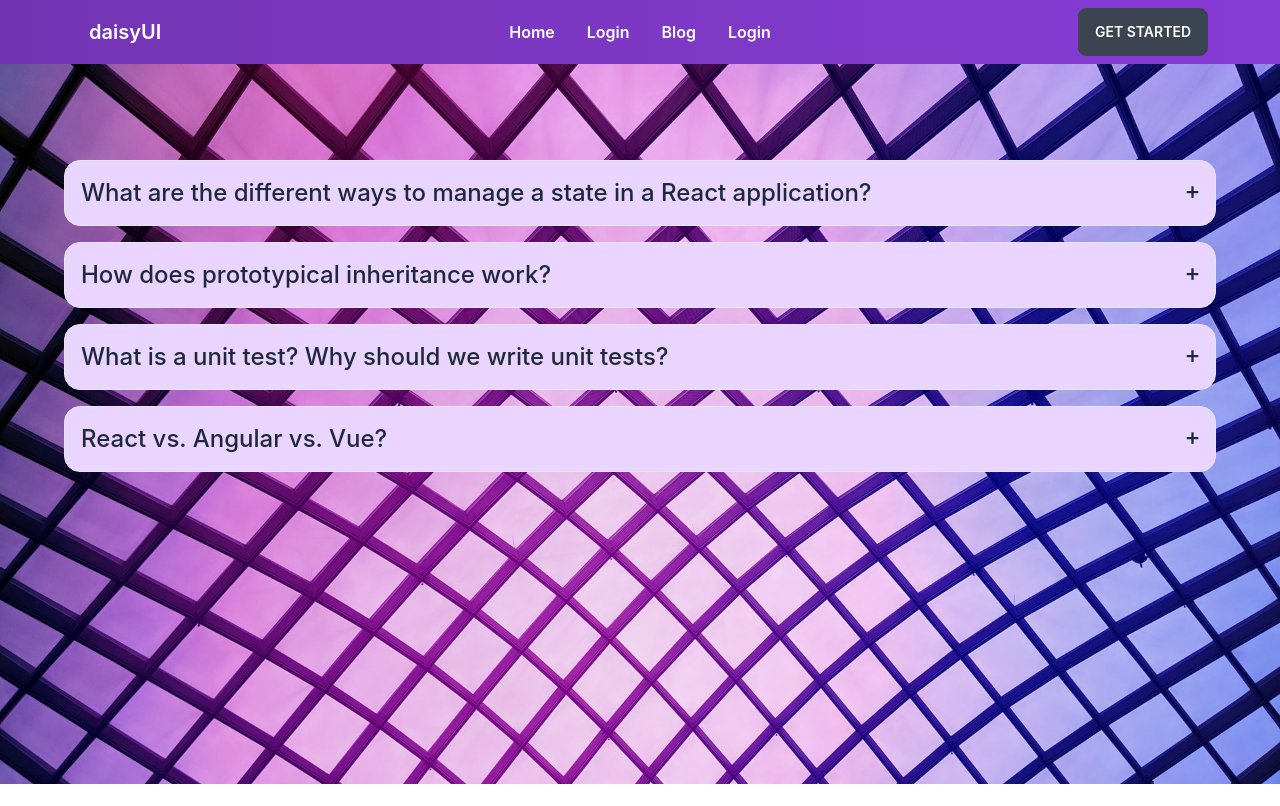
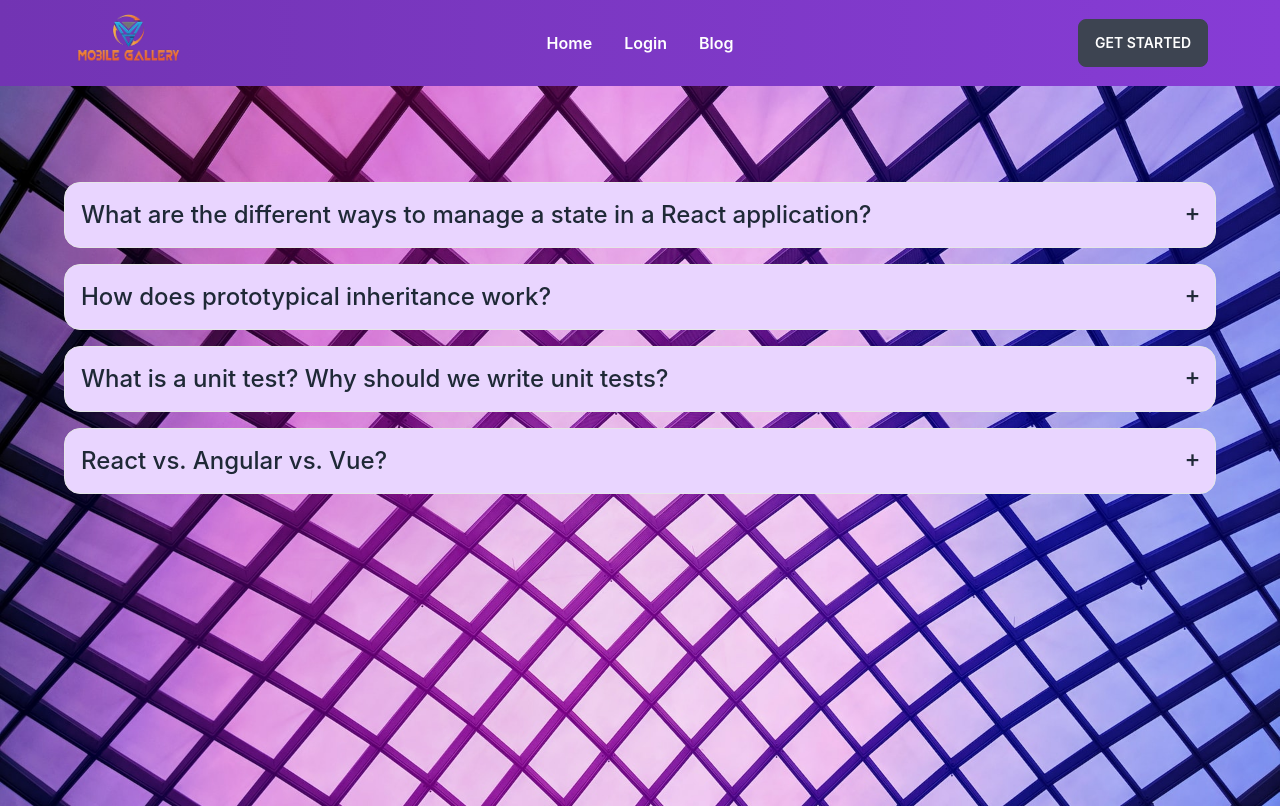
Before and after one commit to hussain322/resale-mobile-gallery-client, a React (Create React App) app: page /blog in a window 1280 px wide. Built offline with nearby package versions, Linux system fonts and the light colour scheme.

Commit message:
added logo and favicon

```diff
--- a/public/index.html
+++ b/public/index.html
@@ -24,7 +24,7 @@
       work correctly both with client-side routing and a non-root public URL.
       Learn how to configure a non-root public URL by running `npm run build`.
     -->
-    <title>React App</title>
+    <title>Resale Mobile Gallery</title>
   </head>
   <body>
     <noscript>You need to enable JavaScript to run this app.</noscript>
--- /dev/null
+++ b/src/Hooks/useTitle.js
@@ -0,0 +1,9 @@
+import { useEffect } from "react";
+
+const useTitle = (title) => {
+  useEffect(() => {
+    document.title = `${title}- Resale Mobile Gallery`;
+  }, [title]);
+};
+
+export default useTitle;
--- a/src/Pages/Blog/Blog.js
+++ b/src/Pages/Blog/Blog.js
@@ -1,7 +1,9 @@
 import React from "react";
+import useTitle from "../../Hooks/useTitle";
 import "./Blog.css";
 
 const Blog = () => {
+  useTitle("Blog");
   return (
     <div className=" blog-container">
       <div className="w-[90%] mx-auto pt-20">
--- a/src/Pages/Home/Home/Home.js
+++ b/src/Pages/Home/Home/Home.js
@@ -1,7 +1,9 @@
 import React from "react";
+import useTitle from "../../../Hooks/useTitle";
 import Banner from "../Banner/Banner";
 
 const Home = () => {
+  useTitle("Home");
   return (
     <div>
       <Banner />
--- a/src/Pages/LoginForm/Login/Login.js
+++ b/src/Pages/LoginForm/Login/Login.js
@@ -1,9 +1,11 @@
 import Lottie from "lottie-react";
 import React from "react";
 import loginAnimation from "../../../assets/login-ani.json";
+import useTitle from "../../../Hooks/useTitle";
 import "./Login.css";
 
 const Login = () => {
+  useTitle("Login");
   return (
     <div className="hero min-h-screen login-container">
       <div className="hero-content grid grid-cols-1 lg:grid-cols-2">
--- a/src/Pages/Shared/Header/Header.js
+++ b/src/Pages/Shared/Header/Header.js
@@ -1,5 +1,6 @@
 import React from "react";
 import { Link } from "react-router-dom";
+import logo from "../../../assets/logo.png";
 
 const Header = () => {
   const menuItems = (
@@ -12,9 +13,6 @@ const Header = () => {
       </li>
       <li className="font-semibold">
         <Link to="/blog">Blog</Link>
-      </li>
-      <li className="font-semibold">
-        <Link to="/login">Login</Link>
       </li>
     </>
   );
@@ -46,7 +44,9 @@ const Header = () => {
               {menuItems}
             </ul>
           </div>
-          <a className="btn btn-ghost normal-case text-xl">daisyUI</a>
+          <Link to="/" className=" normal-case text-xl">
+            <img src={logo} alt="" className="w-28" />
+          </Link>
         </div>
         <div className="navbar-center hidden lg:flex">
           <ul className="menu menu-horizontal p-0">{menuItems}</ul>
```
Also changed, not shown: src/assets/logo.png (added), 1 other file (tests, documents, lock files or other folders).
